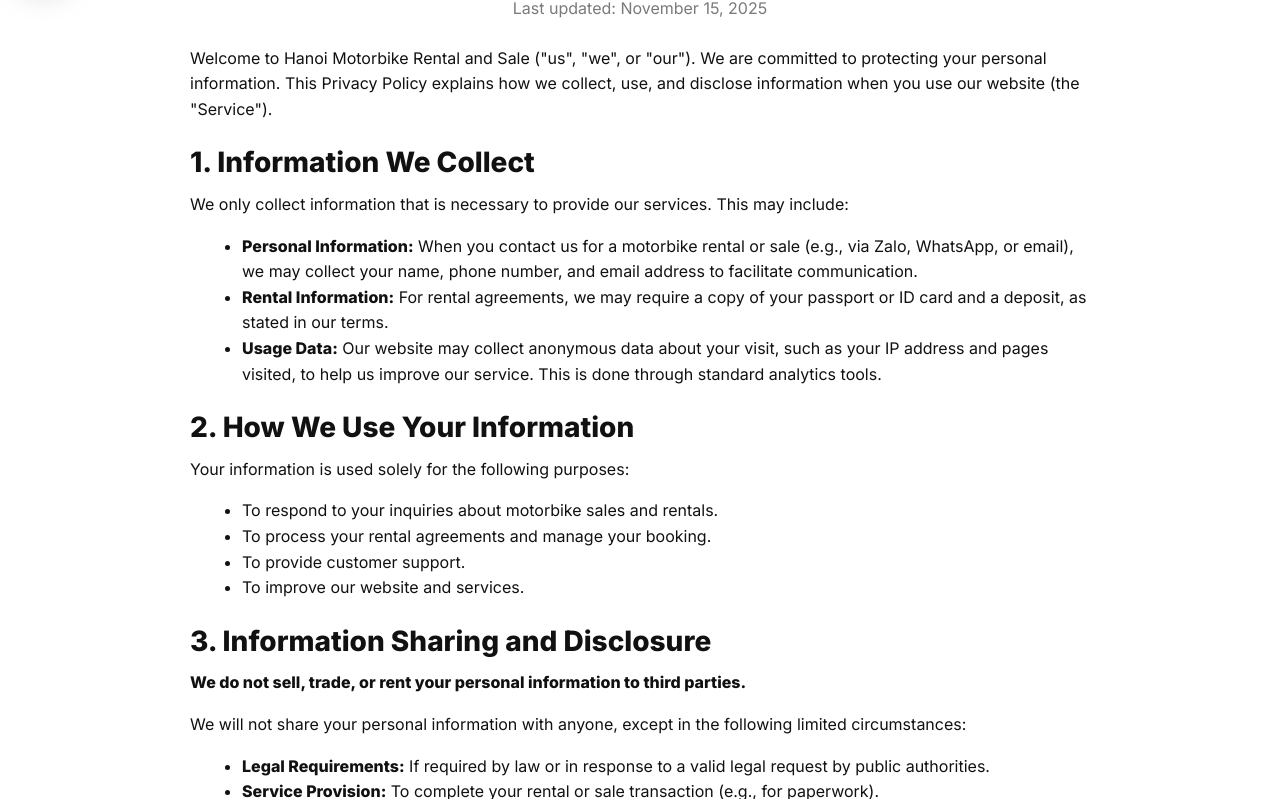
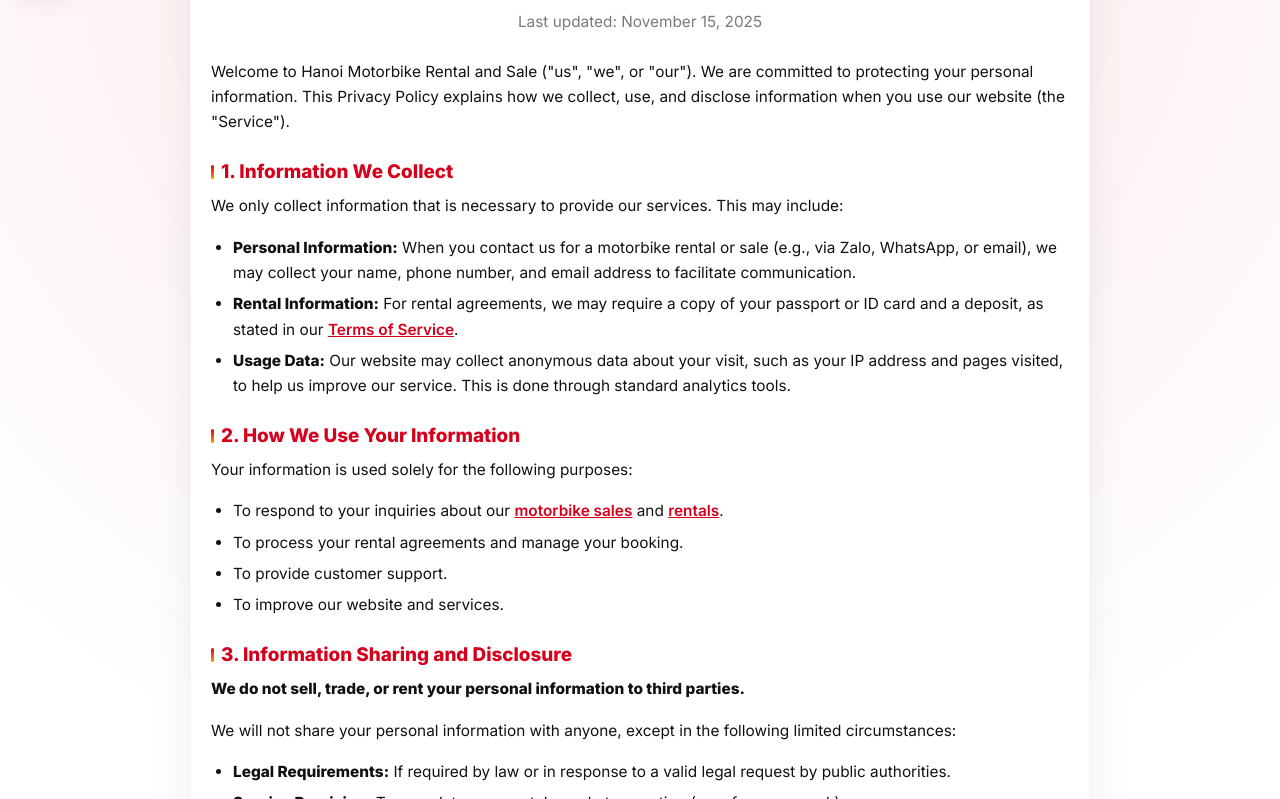
Before and after one commit to hanoimoto/app, a plain HTML site: page privacy.html in a window 1280 px wide. Shown: the part 806-1605 px from the top of the page. Drawn offline with nearby package versions, Linux system fonts and the light colour scheme.

Commit message:
Update privacy.html

```diff
--- a/privacy.html
+++ b/privacy.html
@@ -5,10 +5,11 @@
   <meta name="viewport" content="width=device-width,initial-scale=1" />
   <meta http-equiv="X-UA-Compatible" content="IE=edge" />
 
-  <!-- YÊU CẦU 3: Cập nhật Title, Description, Canonical cho trang Privacy -->
+  <!-- YÊU CẦU 3 & 7: Cập nhật Title, Description, Keywords -->
   <title>Privacy Policy | Hanoi Motorbike Rental and Sale</title>
   <meta name="description" content="Read the Privacy Policy for Hanoi Motorbike Rental and Sale. We explain how we collect and use your data for our motorbike rental and sale services in Hanoi." />
-  <meta name="keywords" content="Hanoi motorbike rental privacy, Hanoi motorbike sale policy" />
+  <!-- Mod: Cập nhật keywords tag -->
+  <meta name="keywords" content="hanoi motorbike rental privacy, hanoi motorbike sale policy, scooter rental hanoi data, privacy policy, hanoi motorbike terms" />
 
   <meta name="author" content="Hanoi Motorbike Rental and Sale" />
   <meta http-equiv="Content-Language" content="en-US" />
@@ -1371,6 +1372,95 @@
       .why-us-card {
         padding: 16px 14px;
       }
+    }
+
+    /* YÊU CẦU 2: Thêm CSS “body xịn” cho Privacy */
+    /* === PRIVACY POLICY CARD – BODY XỊN === */
+    #privacy-policy-content{
+      padding: 40px 16px 56px;
+      background:
+        radial-gradient(circle at top, rgba(214,0,28,0.10), transparent 60%);
+    }
+
+    #privacy-policy-content .container-max{
+      max-width: 900px;
+      margin: 0 auto;
+    }
+
+    /* Card chứa toàn bộ policy */
+    .privacy-card{
+      background: var(--card-bg);
+      border-radius: 20px;
+      padding: 24px 20px 28px;
+      box-shadow: 0 18px 40px rgba(0,0,0,0.08);
+      border: 1px solid rgba(0,0,0,0.04);
+    }
+
+    :root[data-theme="dark"] .privacy-card{
+      box-shadow: 0 18px 40px rgba(0,0,0,0.75);
+      border-color: rgba(255,255,255,0.08);
+    }
+
+    /* Tiêu đề & subtitle */
+    /* Mod: Đổi h2 thành h1 cho SEO */
+    #privacy-policy-content h1{
+      font-weight: 800;
+      font-size: 1.8rem;
+    }
+
+    #privacy-policy-content .muted{
+      font-size: 0.96rem;
+    }
+
+    /* Heading từng mục */
+    /* Mod: Đổi h3 thành h2 cho SEO */
+    #privacy-policy-content h3{
+      font-weight: 700;
+      margin-top: 26px;
+      margin-bottom: 10px;
+      font-size: 1.18rem;
+      color: var(--primary);
+      position: relative;
+      padding-left: 10px;
+    }
+    #privacy-policy-content h3::before{
+      content: "";
+      position: absolute;
+      left: 0;
+      top: 4px;
+      bottom: 4px;
+      width: 3px;
+      border-radius: 999px;
+      background: linear-gradient(180deg,#D6001C,#ff9900);
+    }
+
+    /* Paragraph & list */
+    #privacy-policy-content p,
+    #privacy-policy-content li{
+      line-height: 1.65;
+      font-size: 0.96rem;
+    }
+
+    #privacy-policy-content ul{
+      margin-top: 6px;
+      margin-bottom: 10px;
+      padding-left: 22px;
+    }
+    #privacy-policy-content li{
+      margin-bottom: 6px;
+    }
+
+    /* Link trong policy */
+    #privacy-policy-content a{
+      text-decoration: underline;
+      color: var(--primary);
+      font-weight: 600;
+    }
+    :root[data-theme="dark"] #privacy-policy-content h3{
+      color: #FFD700;
+    }
+    :root[data-theme="dark"] #privacy-policy-content a{
+      color: #FFD700;
     }
   </style>
 </head>
@@ -1546,7 +1636,8 @@
           </div>
         </div>
 
-        <h1 class="hero-title glow" id="hero-title-id">Hanoi Motorbike Rental and Sale</h1>
+        <!-- YÊU CẦU 6: Thay đổi tiêu đề hero -->
+        <h1 class="hero-title glow" id="hero-title-id">Trusted Hanoi Motorbike Rental and Sale</h1>
         <p class="hero-sub">
           Reliable scooter & motorbike rental and sale in Hanoi. All bikes have full paperwork – ready to ride the same day.
           Pickup in Long Bien, close to Old Quarter & Tay Ho.
@@ -1600,53 +1691,62 @@
   </div>
   </section>
 
-  <!-- YÊU CẦU 3: NỘI DUNG MỚI (PRIVACY POLICY) -->
+  <!-- YÊU CẦU 1: Bọc nội dung vào .privacy-card VÀ YÊU CẦU 4: Thêm internal links -->
   <section id="privacy-policy-content" class="fade-in" aria-labelledby="privacy-title-id">
-    <div class="container-max" style="max-width: 900px; margin: 0 auto; text-align: left; line-height: 1.6;">
-
-      <!-- Sử dụng h2, p.muted giống như các section khác -->
-      <h2 class="text-center mb-3" id="privacy-title-id">Privacy Policy</h2>
+    <div class="container-max" style="max-width: 900px; margin: 0 auto; text-align: left;">
+
+      <!-- THÊM LỚP BỌC NÀY -->
+      <div class="privacy-card">
+
+        <!-- Mod: Đổi h2 thành h1 cho SEO (CSS đã được sửa để target h1) -->
+        <h1 class="text-center mb-3" id="privacy-title-id">Privacy Policy</h1>
         <p class="muted text-center" style="margin-bottom: 24px;">Last updated: November 15, 2025</p>
 
-      <!-- Nội dung policy text -->
         <p>Welcome to Hanoi Motorbike Rental and Sale ("us", "we", or "our"). We are committed to protecting your personal information. This Privacy Policy explains how we collect, use, and disclose information when you use our website (the "Service").</p>
 
-      <h3 style="font-weight: 700; margin-top: 24px; margin-bottom: 12px;">1. Information We Collect</h3>
+        <!-- Mod: Đổi h3 thành h2 cho SEO (CSS đã được sửa để target h2) -->
+        <h3>1. Information We Collect</h3>
         <p>We only collect information that is necessary to provide our services. This may include:</p>
-      <ul style="margin-left: 20px;">
+        <ul>
           <li><strong>Personal Information:</strong> When you contact us for a motorbike rental or sale (e.g., via Zalo, WhatsApp, or email), we may collect your name, phone number, and email address to facilitate communication.</li>
-        <li><strong>Rental Information:</strong> For rental agreements, we may require a copy of your passport or ID card and a deposit, as stated in our terms.</li>
+          <!-- YÊU CẦU 4: Internal Link 1 -->
+          <li><strong>Rental Information:</strong> For rental agreements, we may require a copy of your passport or ID card and a deposit, as stated in our <a href="terms.html" title="Read our rental terms">Terms of Service</a>.</li>
           <li><strong>Usage Data:</strong> Our website may collect anonymous data about your visit, such as your IP address and pages visited, to help us improve our service. This is done through standard analytics tools.</li>
         </ul>
 
-      <h3 style="font-weight: 700; margin-top: 24px; margin-bottom: 12px;">2. How We Use Your Information</h3>
+        <h3>2. How We Use Your Information</h3>
         <p>Your information is used solely for the following purposes:</p>
-      <ul style="margin-left: 20px;">
-        <li>To respond to your inquiries about motorbike sales and rentals.</li>
+        <ul>
+          <!-- YÊU CẦU 4: Internal Link 2 -->
+          <li>To respond to your inquiries about our <a href="sale.html" title="See motorbikes for sale">motorbike sales</a> and <a href="rental.html" title="See motorbikes for rent">rentals</a>.</li>
           <li>To process your rental agreements and manage your booking.</li>
           <li>To provide customer support.</li>
           <li>To improve our website and services.</li>
         </ul>
 
-      <h3 style="font-weight: 700; margin-top: 24px; margin-bottom: 12px;">3. Information Sharing and Disclosure</h3>
+        <h3>3. Information Sharing and Disclosure</h3>
         <p><strong>We do not sell, trade, or rent your personal information to third parties.</strong></p>
         <p>We will not share your personal information with anyone, except in the following limited circumstances:</p>
-      <ul style="margin-left: 20px;">
+        <ul>
           <li><strong>Legal Requirements:</strong> If required by law or in response to a valid legal request by public authorities.</li>
           <li><strong>Service Provision:</strong> To complete your rental or sale transaction (e.g., for paperwork).</li>
         </ul>
 
-      <h3 style="font-weight: 700; margin-top: 24px; margin-bottom: 12px;">4. Data Security</h3>
+        <h3>4. Data Security</h3>
         <p>We take reasonable precautions to protect your personal information. However, no method of transmission over the internet or electronic storage is 100% secure. While we strive to use commercially acceptable means to protect your data, we cannot guarantee its absolute security.</p>
 
-      <h3 style="font-weight: 700; margin-top: 24px; margin-bottom: 12px;">5. Third-Party Links</h3>
+        <h3>5. Third-Party Links</h3>
         <p>Our website may contain links to third-party sites (like Zalo, WhatsApp, Facebook, and Google Maps). We are not responsible for the privacy practices of these other sites. We encourage you to read their privacy policies.</p>
 
-      <h3 style="font-weight: 700; margin-top: 24px; margin-bottom: 12px;">6. Changes to This Privacy Policy</h3>
+        <h3>6. Changes to This Privacy Policy</h3>
         <p>We may update this Privacy Policy from time to time. We will notify you of any changes by posting the new policy on this page. You are advised to review this Privacy Policy periodically for any changes.</p>
 
-      <h3 style="font-weight: 700; margin-top: 24px; margin-bottom: 12px;">7. Contact Us</h3>
-      <p>If you have any questions about this Privacy Policy, please contact us via Zalo or WhatsApp at <a href="tel:+84942467674" style="text-decoration: underline; color: var(--primary);">+84942467674</a>.</p>
+        <h3>7. Contact Us</h3>
+        <p>If you have any questions about this Privacy Policy, please contact us via Zalo or WhatsApp at
+          <a href="tel:+84942467674">+84942467674</a>.
+        </p>
+
+      </div><!-- /privacy-card -->
     </div>
   </section>
   <!-- KẾT THÚC NỘI DUNG MỚI -->
```
Lines whose indentation alone changed are shown as unchanged.
